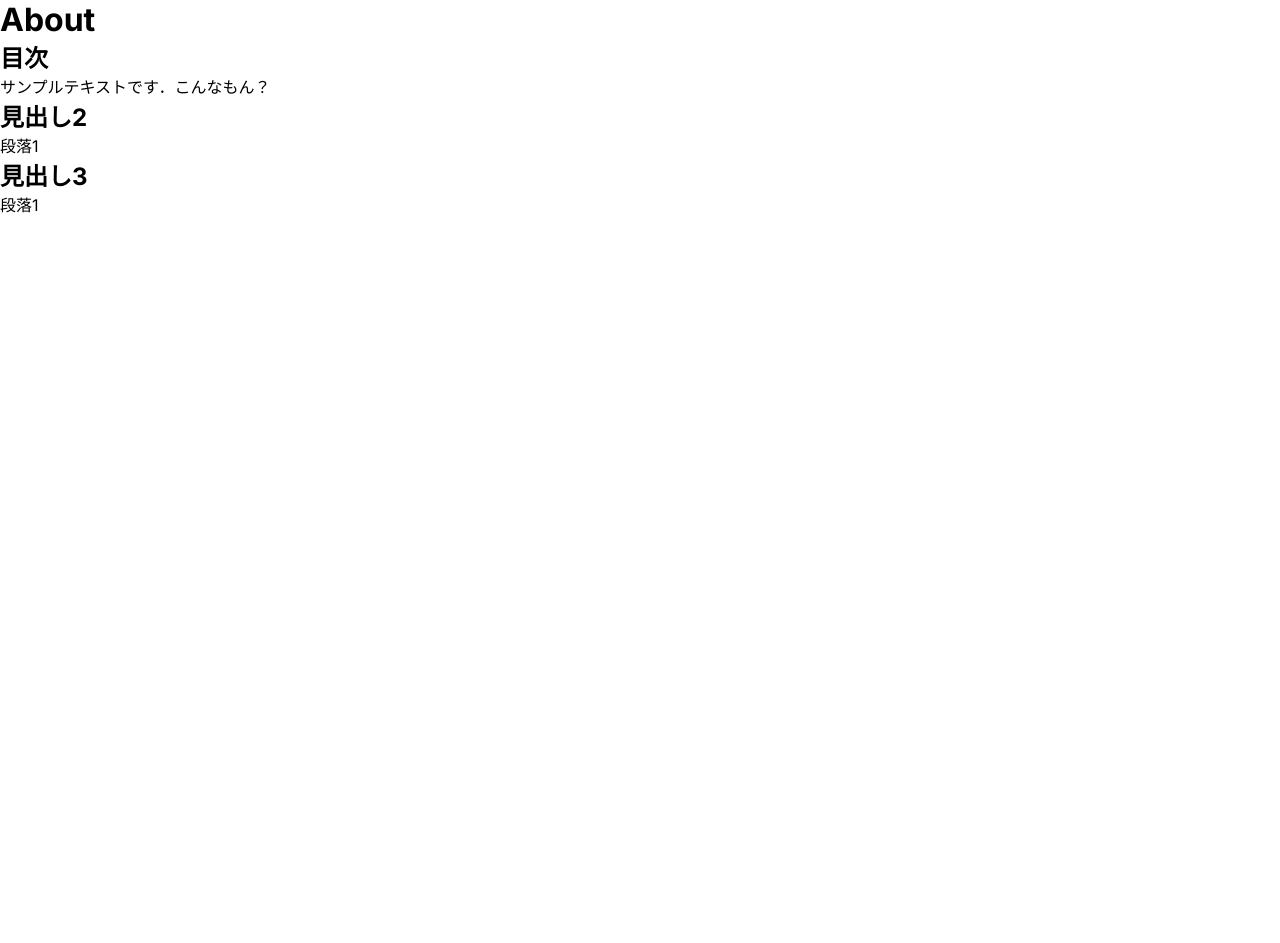
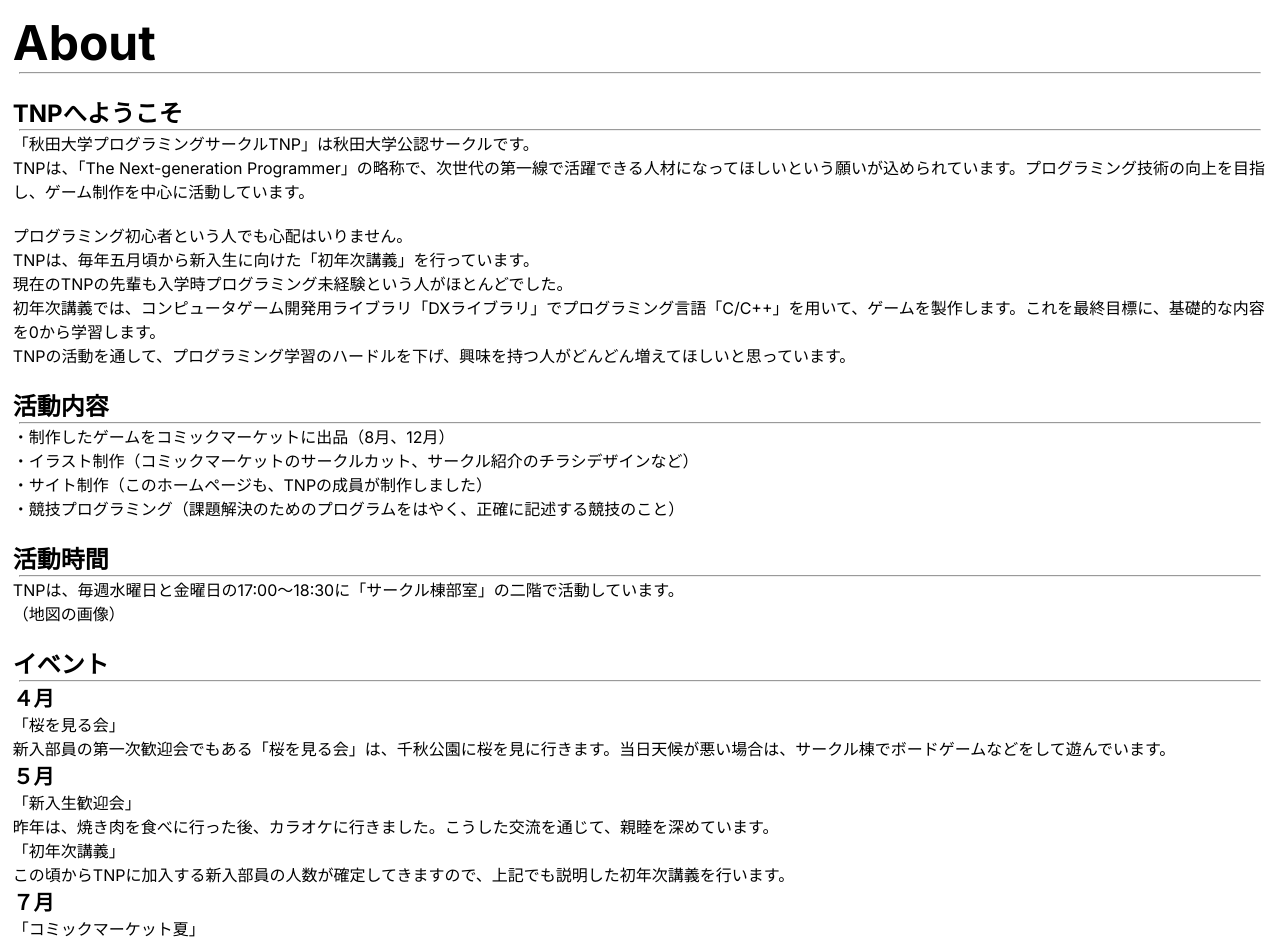
Before and after one commit to TNP-Coop-Homepage/tnp-homepage, a Next.js app: page /about in a window 1280 px wide. Shown: the top 943 px of the page. Before the commit the page ends 800 px from the top, so only its background shows below. Built offline with nearby package versions, Linux system fonts and the light colour scheme.

Commit message:
Add temporary text
仮のテキストを追加

```diff
--- a/src/app/about/page.module.css
+++ b/src/app/about/page.module.css
@@ -1,19 +1,25 @@
-.AboutTitle{
-    color: #000;
+.About{
+    padding: 1%;
 }
 
-.IndexHeader{
-    color: #000;
-}
-
-.IndexText{
-    color: #000;
+.AboutTitle{
+    font-size: 3rem;
 }
 
 .BodyHeader{
-    color: #000;
+    font-size: 1.5rem;
+}
+
+.BodySubHeader{
+    font-size: 1.3rem;
 }
 
 .BodyText{
-    color: #000;
+    font-size: 1rem;
+    white-space: pre-wrap;
 }
+
+.HorizontalLine{
+    width: 99%;
+    position: relative; left: 0.5%;
+}
--- a/src/app/about/page.tsx
+++ b/src/app/about/page.tsx
@@ -1,23 +1,112 @@
 import styles from "./page.module.css"
 export default async function About() {
-    return <div>
-        <title>About</title>
-            <h1 className={styles.AboutTitle}>About</h1>
-            <div className={styles.IndexText}>
-                <h2 className={styles.IndexHeader}>目次</h2>
+    return (
+    <div className={styles.About}>
+        <title>{"About"}</title>
+            <h1 className={styles.AboutTitle}>{"About"}</h1>
+            <hr className={styles.HorizontalLine}></hr><br></br>
+            <div className={styles.BodyText}>
+                <h2 className={styles.BodyHeader}>{"TNPへようこそ"}</h2>
+                <hr className={styles.HorizontalLine}></hr>
                 <p>
-                    サンプルテキストです．こんなもん？
+                    {
+                        "「秋田大学プログラミングサークルTNP」は秋田大学公認サークルです。\n\
+TNPは、「The Next-generation Programmer」の略称で、次世代の第一線で活躍できる人材になってほしいという願いが込められています。プログラミング技術の向上を目指し、ゲーム制作を中心に活動しています。"
+                    }
+                </p><br></br>
+                <p>
+                    {
+                        "プログラミング初心者という人でも心配はいりません。\n\
+TNPは、毎年五月頃から新入生に向けた「初年次講義」を行っています。\n\
+現在のTNPの先輩も入学時プログラミング未経験という人がほとんどでした。\n\
+初年次講義では、コンピュータゲーム開発用ライブラリ「DXライブラリ」でプログラミング言語「C/C++」を用いて、ゲームを製作します。これを最終目標に、基礎的な内容を0から学習します。\n\
+TNPの活動を通して、プログラミング学習のハードルを下げ、興味を持つ人がどんどん増えてほしいと思っています。"
+                    }
+                </p><br></br>
+                <h2 className={styles.BodyHeader}>{"活動内容"}</h2>
+                <hr className={styles.HorizontalLine}></hr>
+                <p>
+                    {
+                        "・制作したゲームをコミックマーケットに出品（8月、12月）\n\
+・イラスト制作（コミックマーケットのサークルカット、サークル紹介のチラシデザインなど）\n\
+・サイト制作（このホームページも、TNPの成員が制作しました）\n\
+・競技プログラミング（課題解決のためのプログラムをはやく、正確に記述する競技のこと）"
+                    }
+                </p><br></br>
+                <h2 className={styles.BodyHeader}>{"活動時間"}</h2>
+                <hr className={styles.HorizontalLine}></hr>
+                <p>
+                    {
+                        "TNPは、毎週水曜日と金曜日の17:00～18:30に「サークル棟部室」の二階で活動しています。\n\
+（地図の画像）"
+                    }
+                </p><br></br>
+                <h2 className={styles.BodyHeader}>{"イベント"}</h2>
+                <hr className={styles.HorizontalLine}></hr>
+                <h3 className={styles.BodySubHeader}>{"４月"}</h3>
+                <p>
+                    {
+                        "「桜を見る会」\n\
+新入部員の第一次歓迎会でもある「桜を見る会」は、千秋公園に桜を見に行きます。当日天候が悪い場合は、サークル棟でボードゲームなどをして遊んでいます。"
+                    }
                 </p>
+                <h3 className={styles.BodySubHeader}>{"５月"}</h3>
+                <p>
+                    {
+                        "「新入生歓迎会」\n\
+昨年は、焼き肉を食べに行った後、カラオケに行きました。こうした交流を通じて、親睦を深めています。\n\
+「初年次講義」\n\
+この頃からTNPに加入する新入部員の人数が確定してきますので、上記でも説明した初年次講義を行います。"
+                    }
+                </p>
+                <h3 className={styles.BodySubHeader}>{"７月"}</h3>
+                <p>
+                    {
+                        "「コミックマーケット夏」\n\
+コミケに秋田大学TNPとして参加します。これまで作ってきたゲームを活動してきた成果として、コミケで販売しています。\n\
+コミケとは、世界最大の同人誌即売会のことです。"
+                    }
+                </p>
+                <h3 className={styles.BodySubHeader}>{"１０月"}</h3>
+                <p>
+                    {
+                        "「秋大祭」\n\
+秋大祭では、自作ゲームの展示を行っています。また、秋大祭が終わったら打ち上げとしてみんなで飲みに行きます。"
+                    }
+                </p>
+                <h3 className={styles.BodySubHeader}>{"１２月"}</h3>
+                <p>
+                    {
+                        "「コミックマーケット冬」\n\
+コミックマーケットは、年二回開催されており、TNPは両方参加しています。"
+                    }
+                </p>
+                <h3 className={styles.BodySubHeader}>{"３月"}</h3>
+                <p>
+                    {
+                        "「追いコン」\n\
+追いコンとは、4年生を追い出すコンペ（食事会）の略称です。就職活動を終え、秋田大学を卒業するTNPの先輩をこの飲み会を通して送り出します。"
+                    }
+                </p>
+                <h3 className={styles.BodySubHeader}>{"不定期開催"}</h3>
+                <p>
+                    {
+                        "TNPでは、その他にも成員同士の交流または成員のプログラミング技術向上を目的として活動時間外に集まって、作業したり遊んだりすることがあります。主に活動日の活動後や休日に行うことが多いです。\n\
+「ゲームジャム（プログラミングの勉強会）」\n\
+「マインクラフト（JAVA版）」\n\
+「TRPG（クトゥルフ神話がメイン）」\n\
+「ボードゲーム会」"
+                    }
+                </p><br></br>
+                <h2 className={styles.BodyHeader}>{"Welcome!"}</h2>
+                <hr className={styles.HorizontalLine}></hr>
+                <p>
+                    {
+                    "TNPはいつでもプログラミングや、制作活動に興味がある人をいつでも募集しています。\n\
+加入する時期は何月でも構いません！いつでも見学に来てください！\n\
+ご質問がございましたら、お問い合わせフォームにてお問い合わせください！"
+                    }
+                </p><br></br>
             </div>
-            <div className={styles.BodyText}>
-                <h2 className={styles.BodyHeader}>見出し2</h2>
-                <p>
-                    段落1
-                </p>
-                <h2 className={styles.BodyHeader}>見出し3</h2>
-                <p>
-                    段落1
-                </p>
-            </div>
-    </div>
+    </div>)
 }
```
